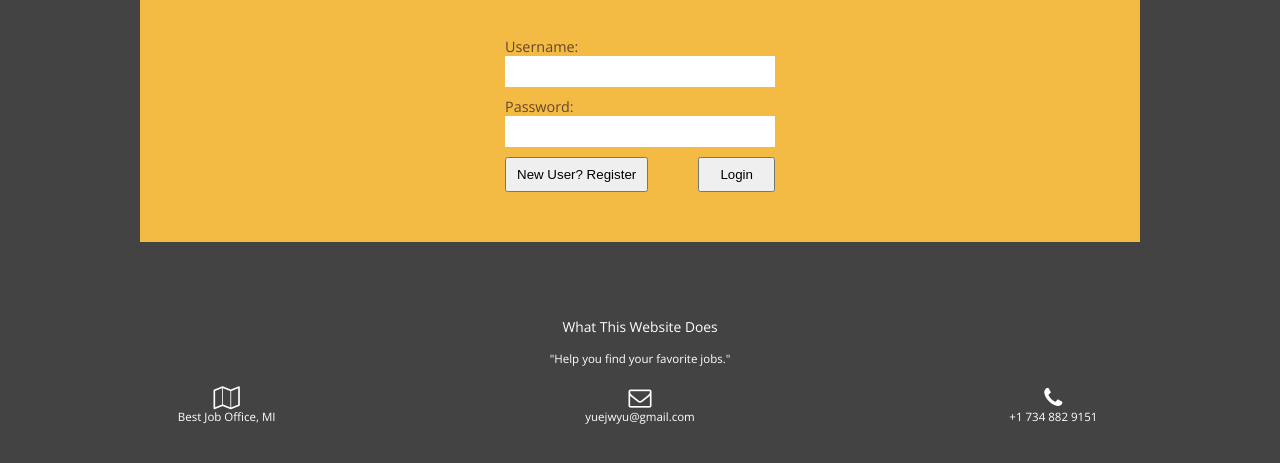
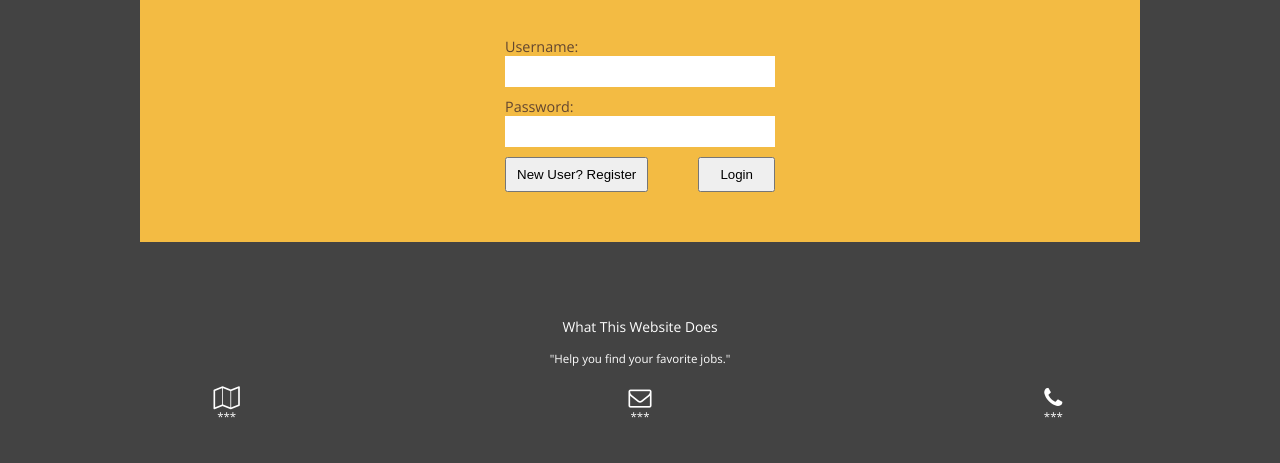
Before and after one commit to yuejwyu/Jobplus, a plain HTML site: page main/webapp/index.html in a window 1280 px wide. Shown: the part 313-776 px from the top of the page. Drawn offline with nearby package versions, Linux system fonts and the light colour scheme; no server answers.

Commit message:
Update index.html

```diff
--- a/main/webapp/index.html
+++ b/main/webapp/index.html
@@ -100,15 +100,15 @@
     <ul>
       <li>
         <p><i class="fa fa-map-o fa-2x"></i></p>
-        <p>Best Job Office, MI</p>
+        <p>***</p>
       </li>
       <li>
         <p><i class="fa fa-envelope-o fa-2x"></i></p>
-        <p>yuejwyu@gmail.com</p>
+        <p>***</p>
       </li>
       <li>
         <p><i class="fa fa-phone fa-2x"></i></p>
-        <p>+1 734 882 9151</p>
+        <p>***</p>
       </li>
     </ul>
   </footer>
```
